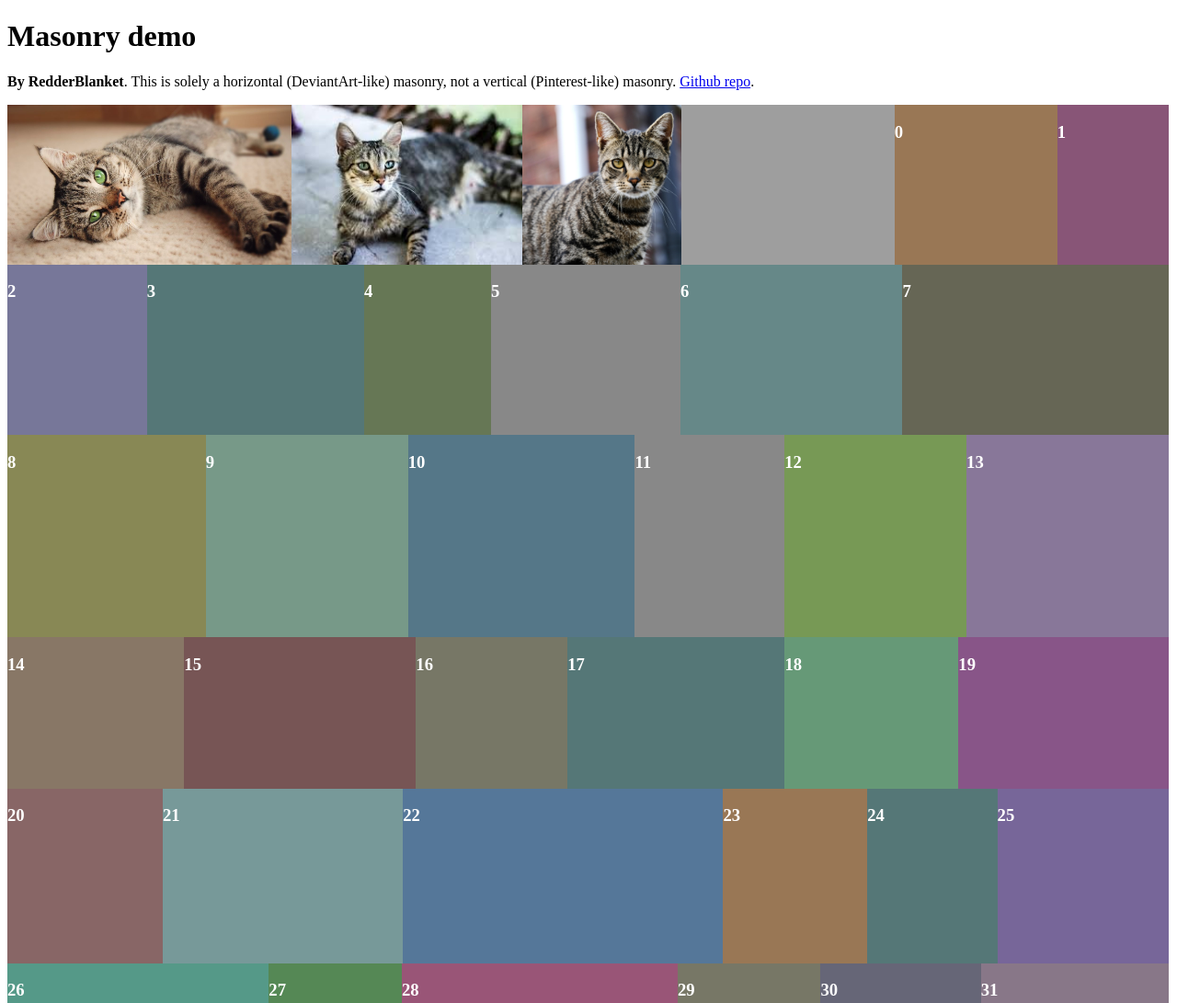
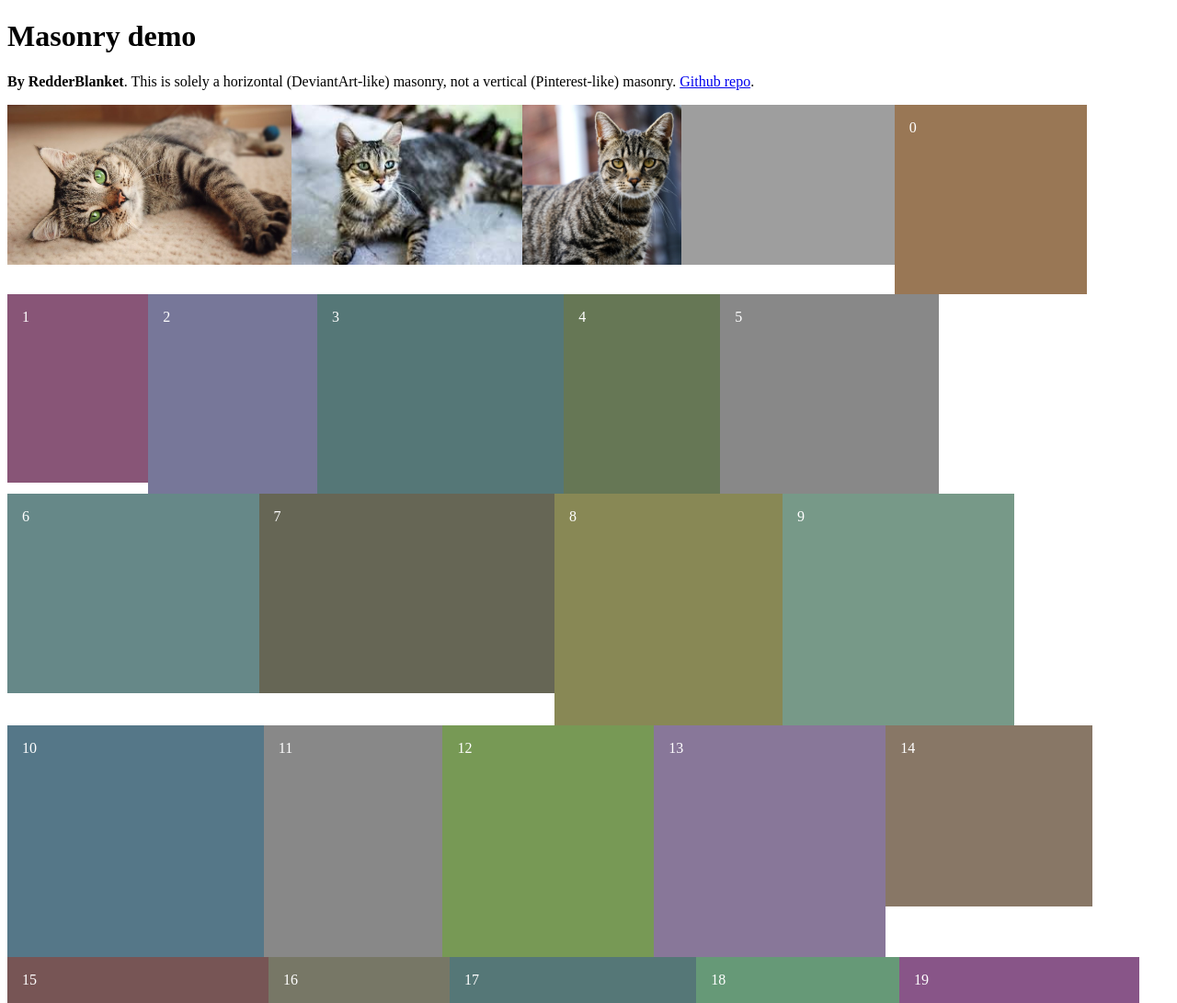
Before and after one commit to BlueBunnex/EasyMasonryJS, a plain HTML site: page index.html in a window 1280 px wide. Shown: the top 1091 px of the page at 92% size. Drawn offline with Linux system fonts and the light colour scheme; grey boxes are pictures that could not be loaded.

Commit message:
Update index.html

```diff
--- a/index.html
+++ b/index.html
@@ -24,7 +24,7 @@
                 const color  = "#" + (Math.floor(Math.random() * 5) + 5) + (Math.floor(Math.random() * 5) + 5) + (Math.floor(Math.random() * 5) + 5);
                 const width  = Math.floor(Math.random() * 30) + 30;
                 const height = Math.floor(Math.random() * 30) + 30;
-                document.write(`<div class="item" style="background: ${ color };" data-init-width="${ width }" data-init-height="${ height }"><h3 style="color: white;">${ i }</h3></div>`);
+                document.write(`<div class="item" style="background: ${ color }; color: white; padding: 1em;" data-init-width="${ width }" data-init-height="${ height }">${ i }</div>`);
             }
         </script>
     </div>
```
